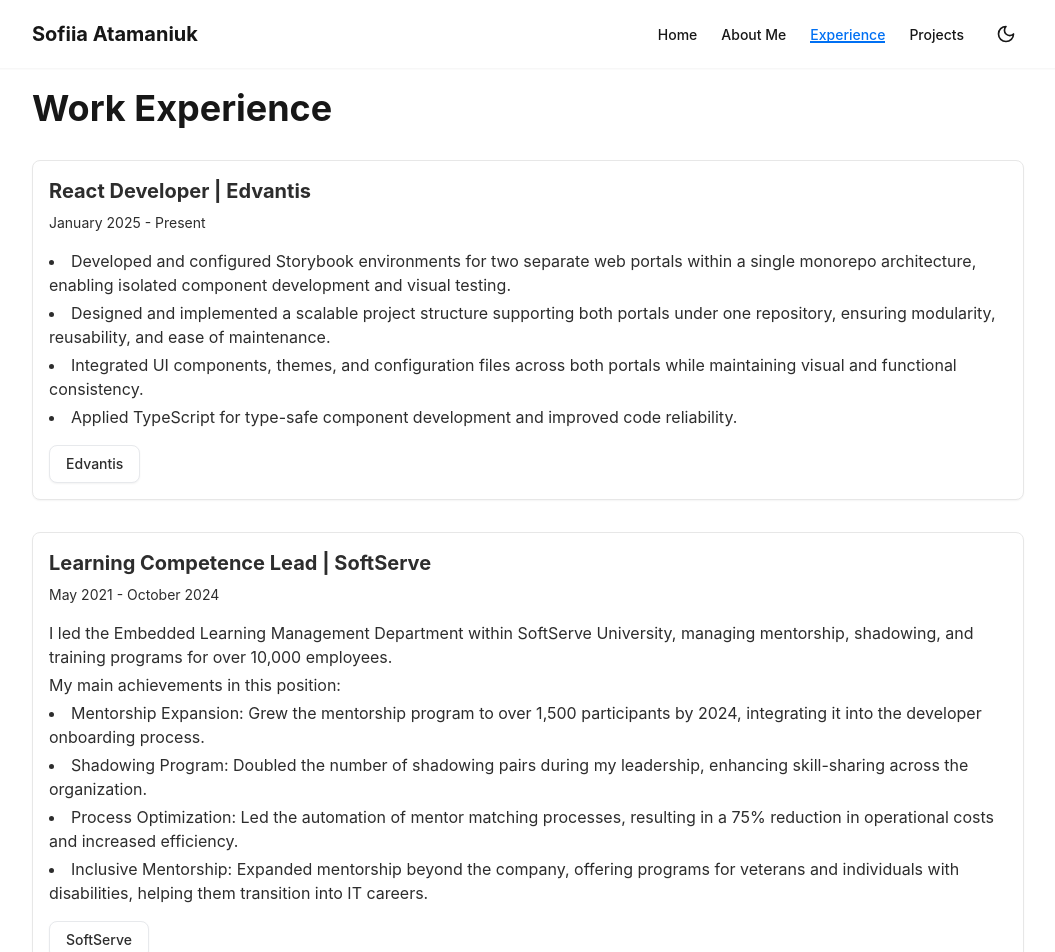
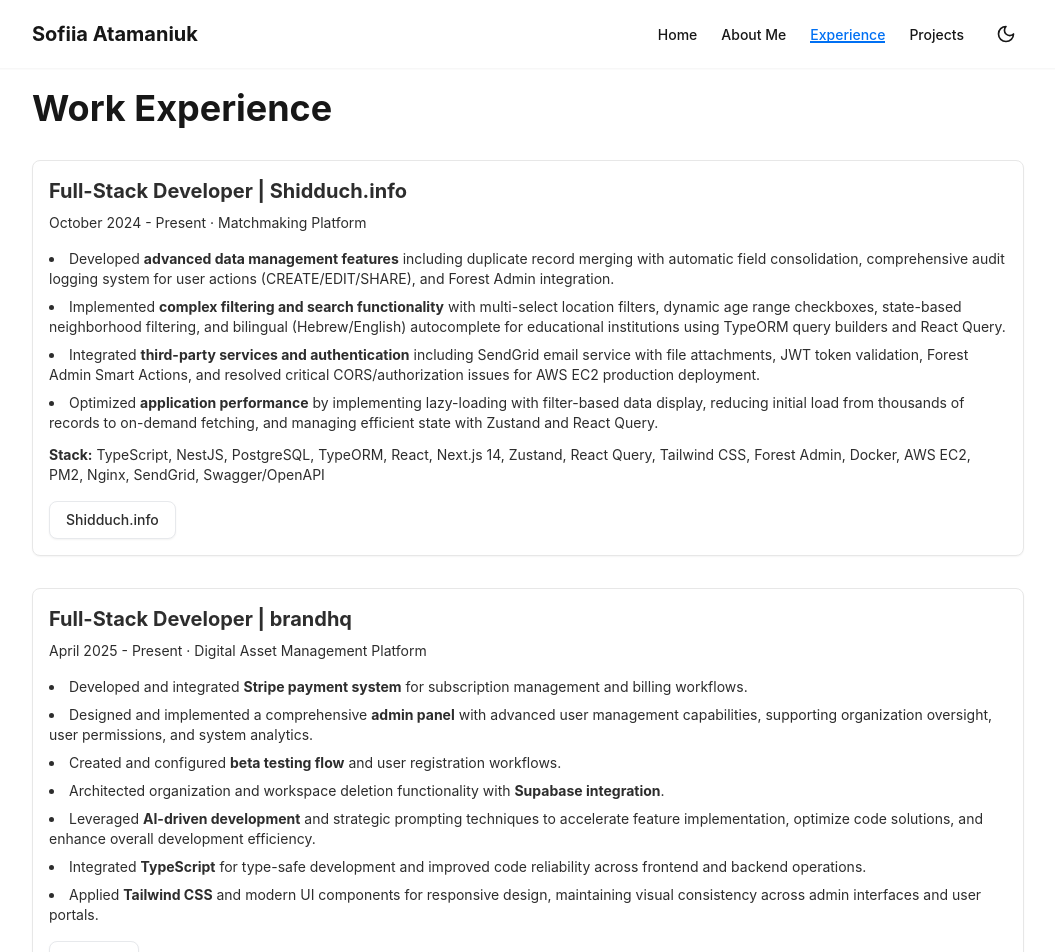
Before and after one commit to atamaniuksofiia/portfolio, a Next.js app: page /experience in a window 1280 px wide. Shown: the top 952 px of the page, without its empty margins (112-1167 px from the left). Built offline with nearby package versions, Linux system fonts and the light colour scheme.

Commit message:
fix portfolio

```diff
--- a/src/app/about/page.tsx
+++ b/src/app/about/page.tsx
@@ -5,9 +5,9 @@
   CardTitle,
   CardContent,
   CardFooter,
-} from "@/app/components/Card"; // Імпортуємо Card
-import { Button } from "@/app/components/Button"; // Імпортуємо Button
-import { useState } from "react"; // Імпортуємо useState для відкриття/закриття
+} from "@/app/components/Card";
+import { Button } from "@/app/components/Button";
+import { useState } from "react";
 
 export default function AboutPage() {
   const [openSoftSkills, setOpenSoftSkills] = useState(false);
--- a/src/app/experience/page.tsx
+++ b/src/app/experience/page.tsx
@@ -13,29 +13,132 @@
   return (
     <section className="space-y-8">
       <h1 className="text-4xl font-bold">Work Experience</h1>
+      {/* Shidduch.info */}
+      <Card>
+        <CardTitle>Full-Stack Developer | Shidduch.info</CardTitle>
+        <CardDescription>
+          October 2024 - Present · Matchmaking Platform
+        </CardDescription>
+        <CardContent>
+          <ul className="list-disc list-inside space-y-2 text-sm">
+            <li>
+              Developed <strong>advanced data management features</strong>{" "}
+              including duplicate record merging with automatic field
+              consolidation, comprehensive audit logging system for user actions
+              (CREATE/EDIT/SHARE), and Forest Admin integration.
+            </li>
+            <li>
+              Implemented{" "}
+              <strong>complex filtering and search functionality</strong> with
+              multi-select location filters, dynamic age range checkboxes,
+              state-based neighborhood filtering, and bilingual (Hebrew/English)
+              autocomplete for educational institutions using TypeORM query
+              builders and React Query.
+            </li>
+            <li>
+              Integrated{" "}
+              <strong>third-party services and authentication</strong> including
+              SendGrid email service with file attachments, JWT token
+              validation, Forest Admin Smart Actions, and resolved critical
+              CORS/authorization issues for AWS EC2 production deployment.
+            </li>
+            <li>
+              Optimized <strong>application performance</strong> by implementing
+              lazy-loading with filter-based data display, reducing initial load
+              from thousands of records to on-demand fetching, and managing
+              efficient state with Zustand and React Query.
+            </li>
+          </ul>
+          <p className="text-sm mt-3 text-muted-foreground">
+            <strong>Stack:</strong> TypeScript, NestJS, PostgreSQL, TypeORM,
+            React, Next.js 14, Zustand, React Query, Tailwind CSS, Forest Admin,
+            Docker, AWS EC2, PM2, Nginx, SendGrid, Swagger/OpenAPI
+          </p>
+        </CardContent>
+        <CardFooter>
+          <Button variant="outline" href="https://shidduch.info/" external>
+            Shidduch.info
+          </Button>
+        </CardFooter>
+      </Card>
+      {/* brandhq - Current Position */}
+      <Card>
+        <CardTitle>Full-Stack Developer | brandhq</CardTitle>
+        <CardDescription>
+          April 2025 - Present · Digital Asset Management Platform
+        </CardDescription>
+        <CardContent>
+          <ul className="list-disc list-inside space-y-2 text-sm">
+            <li>
+              Developed and integrated <strong>Stripe payment system</strong>{" "}
+              for subscription management and billing workflows.
+            </li>
+            <li>
+              Designed and implemented a comprehensive{" "}
+              <strong>admin panel</strong> with advanced user management
+              capabilities, supporting organization oversight, user permissions,
+              and system analytics.
+            </li>
+            <li>
+              Created and configured <strong>beta testing flow</strong> and user
+              registration workflows.
+            </li>
+            <li>
+              Architected organization and workspace deletion functionality with{" "}
+              <strong>Supabase integration</strong>.
+            </li>
+            <li>
+              Leveraged <strong>AI-driven development</strong> and strategic
+              prompting techniques to accelerate feature implementation,
+              optimize code solutions, and enhance overall development
+              efficiency.
+            </li>
+            <li>
+              Integrated <strong>TypeScript</strong> for type-safe development
+              and improved code reliability across frontend and backend
+              operations.
+            </li>
+            <li>
+              Applied <strong>Tailwind CSS</strong> and modern UI components for
+              responsive design, maintaining visual consistency across admin
+              interfaces and user portals.
+            </li>
+          </ul>
+        </CardContent>
+        <CardFooter>
+          <Button variant="outline" href="https://brandhq.app/" external>
+            brandhq
+          </Button>
+        </CardFooter>
+      </Card>
 
+      {/* Edvantis */}
       <Card>
         <CardTitle>React Developer | Edvantis</CardTitle>
-        <CardDescription>January 2025 - Present</CardDescription>
+        <CardDescription>November 2024 - February 2025</CardDescription>
         <CardContent>
-          <ul className="list-disc list-inside space-y-1">
+          <ul className="list-disc list-inside space-y-2 text-sm">
             <li>
-              Developed and configured Storybook environments for two separate
-              web portals within a single monorepo architecture, enabling
-              isolated component development and visual testing.
+              Developed and configured <strong>Storybook environments</strong>{" "}
+              for two separate web portals within a single monorepo
+              architecture, enabling isolated component development and visual
+              testing.
             </li>
             <li>
-              Designed and implemented a scalable project structure supporting
-              both portals under one repository, ensuring modularity,
-              reusability, and ease of maintenance.
+              Designed and implemented a{" "}
+              <strong>scalable project structure</strong> supporting both
+              portals under one repository, ensuring modularity, reusability,
+              and ease of maintenance.
             </li>
             <li>
-              Integrated UI components, themes, and configuration files across
-              both portals while maintaining visual and functional consistency.
+              Integrated{" "}
+              <strong>UI components, themes, and configuration files</strong>{" "}
+              across both portals while maintaining visual and functional
+              consistency.
             </li>
             <li>
-              Applied TypeScript for type-safe component development and
-              improved code reliability.
+              Applied <strong>TypeScript</strong> for type-safe component
+              development and improved code reliability.
             </li>
           </ul>
         </CardContent>
@@ -45,35 +148,42 @@
           </Button>
         </CardFooter>
       </Card>
+
+      {/* SoftServe */}
       <Card>
         <CardTitle>Learning Competence Lead | SoftServe</CardTitle>
-        <CardDescription>May 2021 - October 2024</CardDescription>
+        <CardDescription>
+          May 2021 - October 2024 · L&D Specialist
+        </CardDescription>
         <CardContent>
-          <ul className="list-disc list-inside space-y-1">
-            <p>
-              I led the Embedded Learning Management Department within SoftServe
-              University, managing mentorship, shadowing, and training programs
-              for over 10,000 employees.
-            </p>
-            <p>My main achievements in this position:</p>
+          <p className="text-sm mb-3">
+            I led the <strong>Mentorship Office</strong> within SoftServe
+            University, managing mentorship, shadowing, and training programs
+            for over 10,000 employees.
+          </p>
+          <p className="text-sm font-semibold mb-2">
+            My main achievements in this position:
+          </p>
+          <ul className="list-disc list-inside space-y-2 text-sm">
             <li>
-              Mentorship Expansion: Grew the mentorship program to over 1,500
-              participants by 2024, integrating it into the developer onboarding
-              process.
+              <strong>Mentorship Expansion:</strong> Grew the mentorship program
+              to over 1,500 participants by 2024, integrating it into the
+              developer onboarding process.
             </li>
             <li>
-              Shadowing Program: Doubled the number of shadowing pairs during my
-              leadership, enhancing skill-sharing across the organization.
+              <strong>Shadowing Program:</strong> Doubled the number of
+              shadowing pairs during my leadership, enhancing skill-sharing
+              across the organization.
             </li>
             <li>
-              Process Optimization: Led the automation of mentor matching
-              processes, resulting in a 75% reduction in operational costs and
-              increased efficiency.
+              <strong>Process Optimization:</strong> Led the automation of
+              mentor matching processes, resulting in a 75% reduction in
+              operational costs and increased efficiency.
             </li>
             <li>
-              Inclusive Mentorship: Expanded mentorship beyond the company,
-              offering programs for veterans and individuals with disabilities,
-              helping them transition into IT careers.
+              <strong>Inclusive Mentorship:</strong> Expanded mentorship beyond
+              the company, offering programs for veterans and individuals with
+              disabilities, helping them transition into IT careers.
             </li>
           </ul>
         </CardContent>
```
Also changed, not shown: src/app/projects/page.tsx (+110 -19 lines), public/images/documents.png (added), public/images/payment.png (added).
